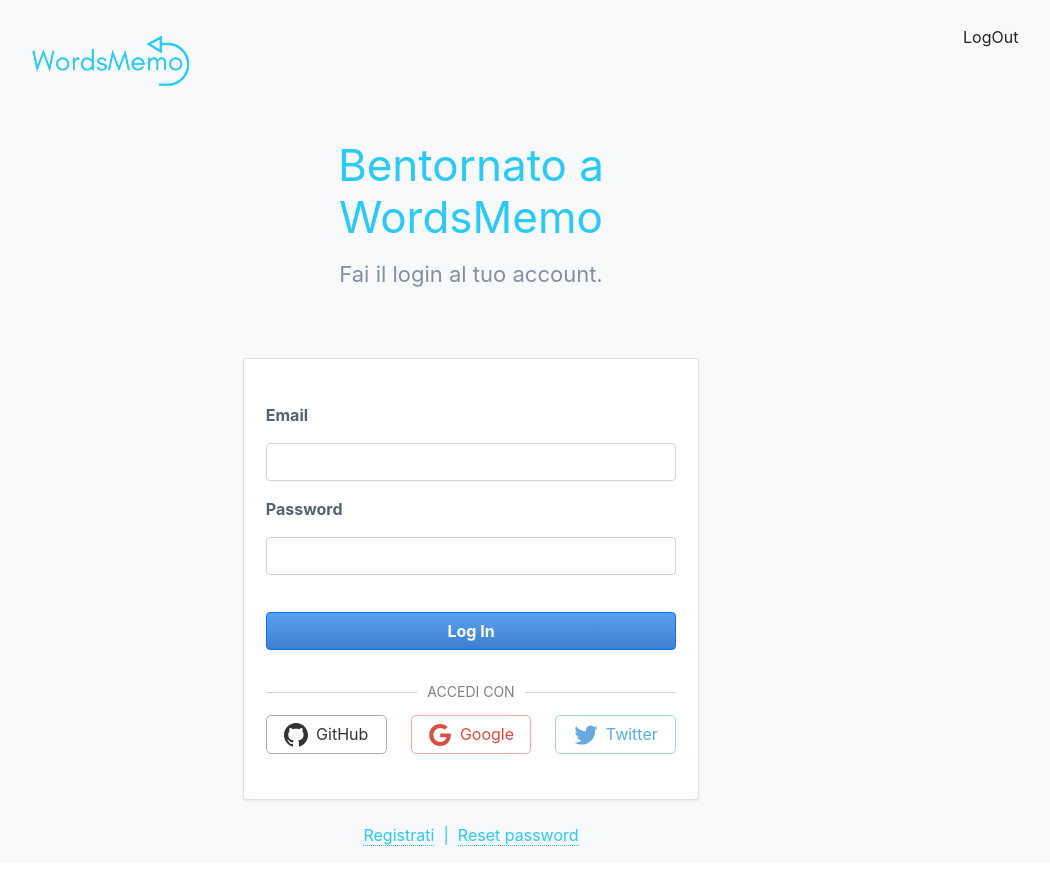
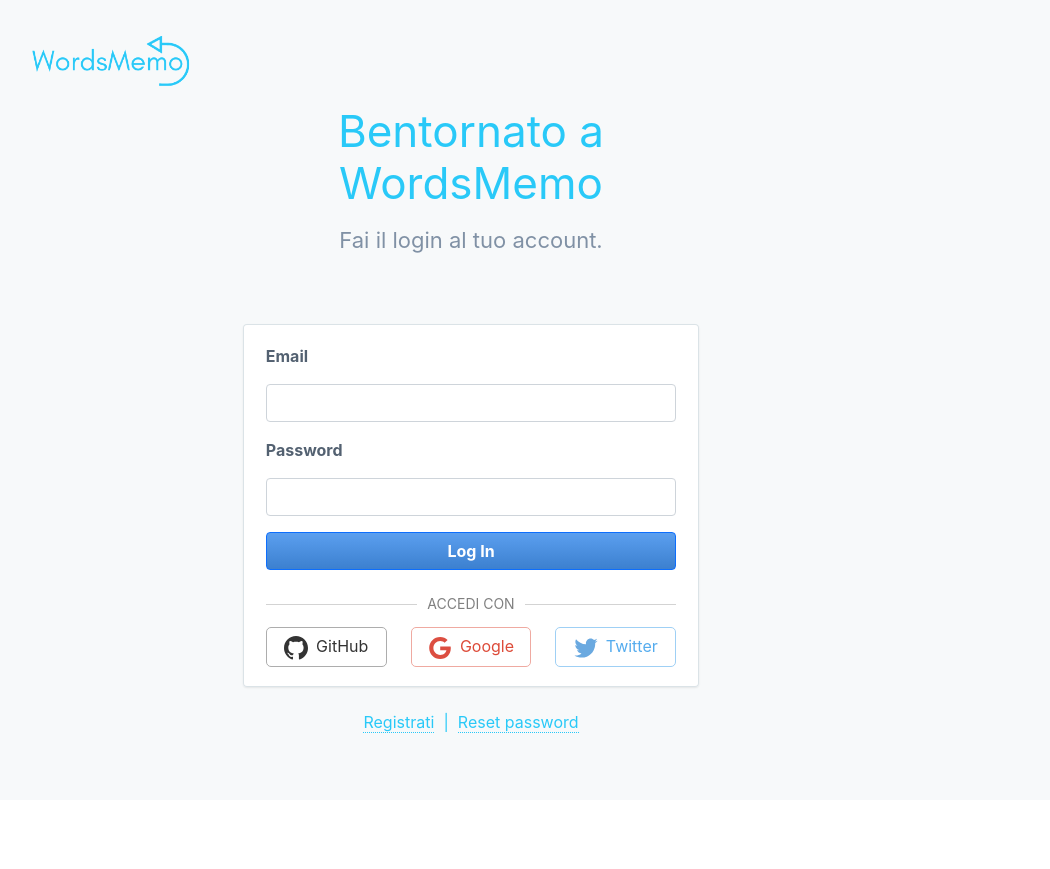
Before and after one commit to hamzamaimi/dizionarioFrontEnd, a React (Create React App) app: page / in a window 1280 px wide. Shown: the whole page, without its empty margins (169-1219 px from the left). After the commit the page ends 800 px from the top, so only its background shows below. Built offline with nearby package versions, Linux system fonts and the light colour scheme.

Commit message:
fix: resolved layout issoues in certain brekpoints

```diff
--- a/src/components/LogOut.tsx
+++ b/src/components/LogOut.tsx
@@ -7,7 +7,11 @@ export const LogOut = () => {
     const navigate = useNavigate();
 
 
-    return(<><a onClick={() => {logOut()}}>LogOut</a></>)
+    return(<>
+            <a id="logoutAnchor" style={{cursor: 'pointer'}} onClick={() => {logOut()}}>
+                <img src="images/logout.png" width={"24"} height={"24"}/>
+            </a>
+        </>)
 
     function logOut() {
             axios.post('/eraseJwt', {}, {withCredentials:true}).then(res => {
--- a/src/components/LoginForm.tsx
+++ b/src/components/LoginForm.tsx
@@ -11,6 +11,7 @@ export const LoginForm = () => {
     return(
         <div className={"mx-auto authentication-form-container"}>
             <form onSubmit={(e) => checkForm(e)}>
+                <div>
                     {error !== "" ? (<div className='alert alert-danger' role='alert'>{error}</div>) : ''}
 
                     <div className="mb-3 text-start">
@@ -29,6 +30,7 @@ export const LoginForm = () => {
                     </p>
 
                     <AlternativeAuthenticationMethods />
+                </div>
             </form>
         </div>
     )
--- a/src/screens/Authentication.tsx
+++ b/src/screens/Authentication.tsx
@@ -34,10 +34,12 @@ export const Authentication = (props : {title : string, action : string, formTyp
                                     {getAuthenticationActionAnchors(props.formType)}
                                 </div>
                             </div>
-                            <div className={"col-lg-3 col-12 col-sm-1"}/>
+                            <div className={"col-lg-3 col-12 col-sm-1"}>
+                                {/* <LogOut /> */}
+                            </div>
                         </div>
                     </div>
-                    <div className={"col-xxl col-lg col-md"}><LogOut /></div>
+                    <div className={"col-xxl col-lg col-md"}></div>
                 </div>
             </div>
         </>
--- a/src/styles/Authentication.css
+++ b/src/styles/Authentication.css
@@ -11,7 +11,6 @@ body {
 }
 
 .customContainer {
-  display: inline-table;
   background: #F7F9FA;
   width: 100%;
   height: 100%;
@@ -33,7 +32,7 @@ body {
 
 .authentication-form-container {
   background-color: white;
-  border-radius: 3px;
+  border-radius: 4px;
   box-shadow: 0 1px 2px 0 rgba(0, 0, 0, 0.08), inset 0 0 0 1px #DBE3E7;
   color: #536171;
   display: block;
@@ -51,19 +50,15 @@ body {
   font-weight: bold;
 }
 
-#authentication-content {
-  padding-top: 25%;
+.authentication-form-container > form {
+  margin: 5%;
 }
 
-.authentication-form-container > form {
-  margin: 5%;
-  padding-top: 10%;
-  padding-bottom: 10%;
+.authentication-form-container > form > div {
+  padding: 5% 0%;
 }
 
 #authentication-button {
-  margin-bottom: 10%;
-  margin-top: 5%;
   width: 100%;
   font-weight: bold;
   background: linear-gradient(0deg, #3C80CF 0%, #5B9FEF 100%) no-repeat;
@@ -79,6 +74,7 @@ body {
   border-bottom: 1px solid lightgrey;
   line-height: 0em;
   color: grey;
+  margin-top: 8%;
 }
 
 #login-form-divider > small {
@@ -123,14 +119,12 @@ body {
 
 @media (min-width: 992px) {
   .authentication-form-container {
-    width: 100%;
-    height: 60%;
     margin-top: 15%;
   }
 }
-@media (max-width: 576px) {
+@media (min-width: 1200px) {
   #authentication-content {
-    padding-top: unset;
+    margin-top: 10vh;
   }
 }
 @media (max-width: 992px) {
--- a/src/styles/Authentication.scss
+++ b/src/styles/Authentication.scss
@@ -1,6 +1,6 @@
 @import "Base_styles";
 .customContainer{
-  display: inline-table;
+  // display: inline-table;
   background:$backgroundColor;
   width: 100%;
   height: 100%;
@@ -19,7 +19,7 @@
 }
 .authentication-form-container{
   background-color: white;
-  border-radius: 3px;
+  border-radius: 4px;
   box-shadow: 0 1px 2px 0 rgba(0,0,0,0.08),inset 0 0 0 1px #DBE3E7;
   color: #536171;
   display: block;
@@ -34,17 +34,14 @@
 .login-form-label{
   font-weight: bold;
 }
-#authentication-content{
-  padding-top: 25%;
-}
+
 .authentication-form-container > form{
   margin: 5%;
-  padding-top: 10%;
-  padding-bottom: 10%;
+}
+.authentication-form-container > form > div{
+  padding: 5% 0%;
 }
 #authentication-button{
-  margin-bottom: 10%;
-  margin-top: 5%;
   width: 100%;
   font-weight: bold;
   background: linear-gradient(0deg, #3C80CF 0%, #5B9FEF 100%) no-repeat;
@@ -58,6 +55,7 @@
   border-bottom: 1px solid lightgrey;
   line-height: 0em;
   color: grey;
+  margin-top: 8%;
 }
 #login-form-divider > small{
   background: #fff;
@@ -106,14 +104,16 @@
 // Large devices (desktops, 992px and up)
 @media (min-width: 992px) {
   .authentication-form-container{
-    width: 100%;
-    height: 60%;
     margin-top: 15%;
   }
 }
 
 // X-Large devices (large desktops, 1200px and up)
-//@media (min-width: 1200px) { ... }
+@media (min-width: 1200px) {
+  #authentication-content{
+    margin-top: 10vh;
+  }
+}
 
 // XX-Large devices (larger desktops, 1400px and up)
 //@media (min-width: 1400px) { ... }
@@ -122,9 +122,7 @@
 
 // Small devices (landscape phones, 576px and up)
 @media (max-width: 576px) {
-  #authentication-content{
-    padding-top: unset;
-  }
+
 }
 
 // Medium devices (tablets, 768px and up)
```
Also changed, not shown: public/images/logout.png (added), 1 other file (tests, documents, lock files or other folders). Lines whose indentation alone changed are shown as unchanged.
